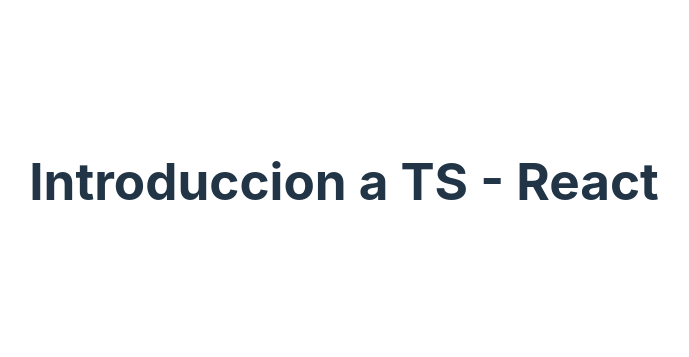
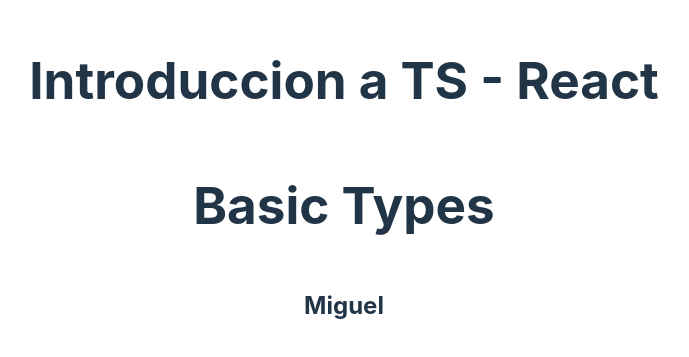
Before and after one commit to lMiguelVSl/React-Native-01-React-Foundation, a React (Vite) app: page / in a window 1280 px wide. Shown: the part 219-576 px from the top of the page, without its empty margins (296-985 px from the left). Built offline with nearby package versions, Linux system fonts and the light colour scheme.

Commit message:
Basic component

```diff
--- a/src/App.tsx
+++ b/src/App.tsx
@@ -1,7 +1,10 @@
+import { BasicTypes } from "./typescript/BasicTypes"
+
 function App() {
   return (
     <main>
       <h1>Introduccion a TS - React</h1>
+      <BasicTypes />
     </main>
   )
 }
--- /dev/null
+++ b/src/typescript/BasicTypes.tsx
@@ -0,0 +1,9 @@
+export const BasicTypes = () => {
+    const name = 'Miguel'
+    return (
+        <>
+            <h1>Basic Types</h1>
+            <h2>{name}</h2>
+        </>
+    )
+}
--- /dev/null
+++ b/src/typescript/index.ts
@@ -0,0 +1 @@
+export * from './BasicTypes';
```
